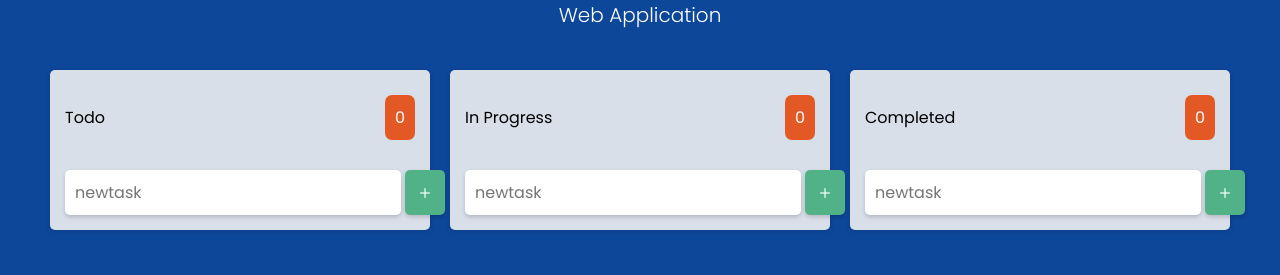
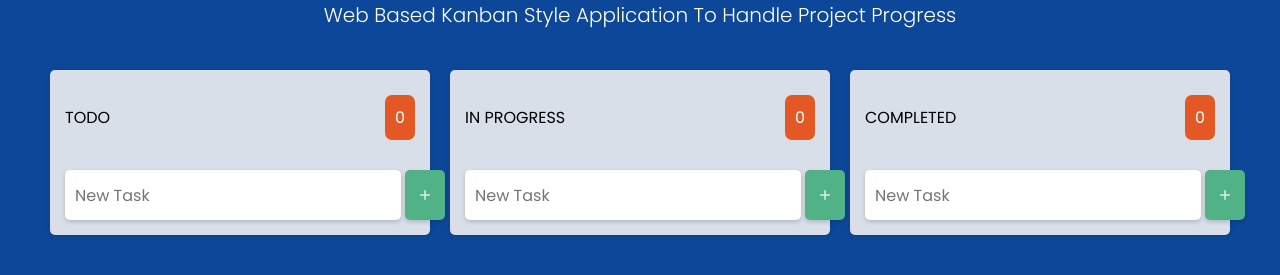
Before and after one commit to daipyn/kanban, a plain HTML site: page index.html in a window 1280 px wide. Shown: the part 75-350 px from the top of the page. Drawn offline with nearby package versions, Linux system fonts and the light colour scheme.

Commit message:
chages in html

```diff
--- a/index.html
+++ b/index.html
@@ -1,67 +1,58 @@
+<!DOCTYPE html>
 <html lang="en">
 <head>
     <meta charset="UTF-8">
     <meta http-equiv="X-UA-Compatible" content="IE=edge">
     <meta name="viewport" content="width=device-width, initial-scale=1.0">
-    <title>Document</title>
+    <title>notNotion - Web Based Kanban Style Application To Handle Project Progress</title>
+
     <link rel="icon" type="image/x-icon" href="./images/favicon.ico">
     <link rel="stylesheet" href="./style.css">
+</head>
 
-</head>
 <body>
-
     <main>
         <div class="outer-wrap">
             <div class="inner-wrap">
                 <section class="heading">
-                    <p class="title">
-                        notNotion
-                    </p>
-                    <p class="subtitle">
-                        Web Application
-                    </p>
+                    <p class="title">notNotion</p>
+                    <p class="subtitle">Web Based Kanban Style Application To Handle Project Progress</p>
                 </section>
-
                 <section class="kanban">
                     <div class="taskbox">
                         <div class="title">
-                            <p>Todo</p>
+                            <p>TODO</p>
                             <span class="todo">2</span>
                         </div>
                         <div class="cards todo" data-id="0">
-
                         </div>
-                        <form  class="add">
-                            <input name="task" placeholder="newtask" autocomplete="off" type="text" maxlength="30">
-                            <button class="bi bi-plus" data-id="" name="submit"></button>
+                        <form class="add">
+                            <input type="text" name="task" placeholder="New Task" autocomplete="off" maxlength="30">
+                            <button class="bi bi-plus" data-id="0" name="submit"></button>
                         </form>
                     </div>
-
                     <div class="taskbox">
                         <div class="title">
-                            <p>In Progress</p>
-                            <span class="pending">2</span>
+                            <p>IN PROGRESS</p>
+                            <span class="pending">1</span>
                         </div>
                         <div class="cards pending" data-id="1">
-
                         </div>
-                        <form  class="add">
-                            <input name="task" placeholder="newtask" autocomplete="off" type="text" maxlength="30">
-                            <button class="bi bi-plus" data-id="" name="submit"></button>
+                        <form class="add">
+                            <input type="text" name="task" placeholder="New Task" autocomplete="off" maxlength="30">
+                            <button class="bi bi-plus" data-id="1" name="submit"></button>
                         </form>
                     </div>
-
                     <div class="taskbox">
                         <div class="title">
-                            <p>Completed</p>
+                            <p>COMPLETED</p>
                             <span class="completed">2</span>
                         </div>
                         <div class="cards completed" data-id="2">
-
                         </div>
-                        <form  class="add">
-                            <input name="task" placeholder="newtask" autocomplete="off" type="text" maxlength="30">
-                            <button class="bi bi-plus" data-id="" name="submit"></button>
+                        <form class="add">
+                            <input type="text" name="task" placeholder="New Task" autocomplete="off" maxlength="30">
+                            <button class="bi bi-plus" data-id="2" name="submit"></button>
                         </form>
                     </div>
                 </section>
@@ -70,8 +61,5 @@
     </main>
 
     <script type="module" src="./index.js"></script>
-    <script src="https://cdn.jsdelivr.net/npm/bootstrap@5.1.0/dist/js/bootstrap.min.js"></script>
-
 </body>
-
 </html>
```
